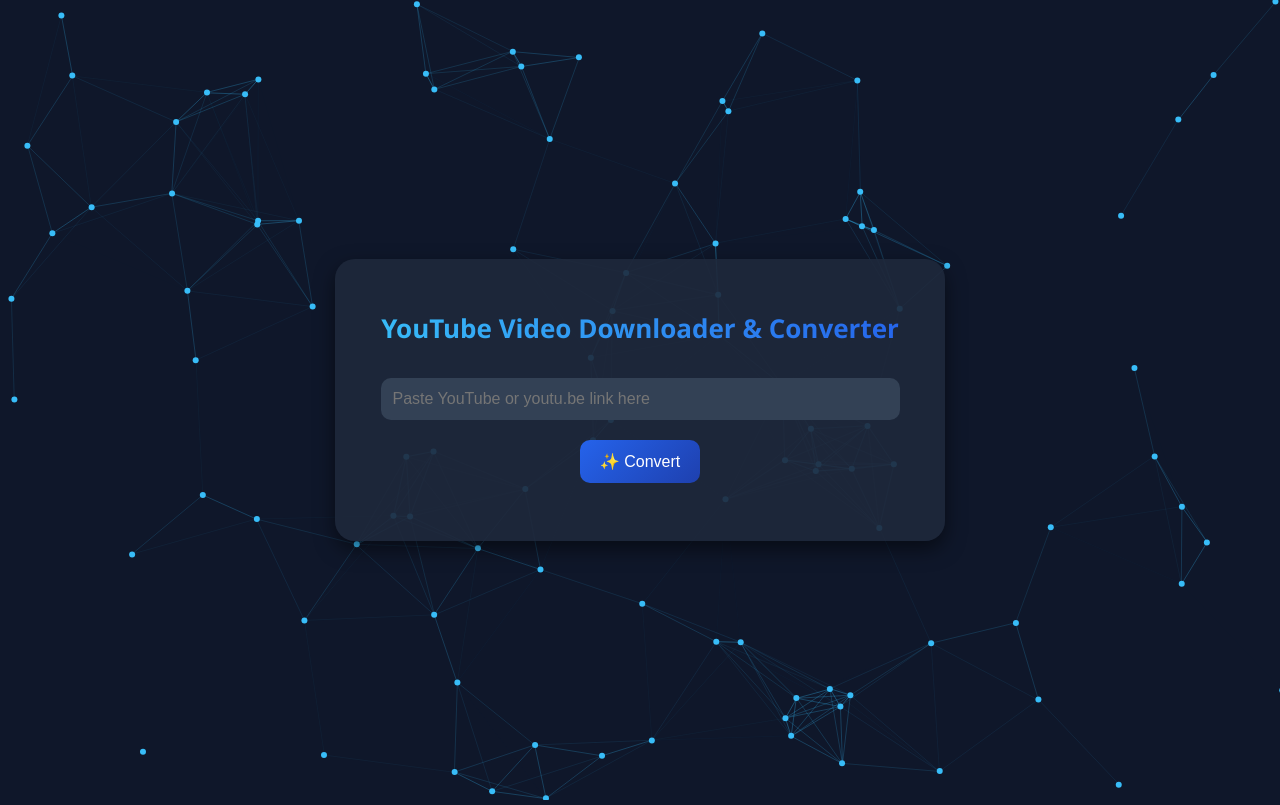
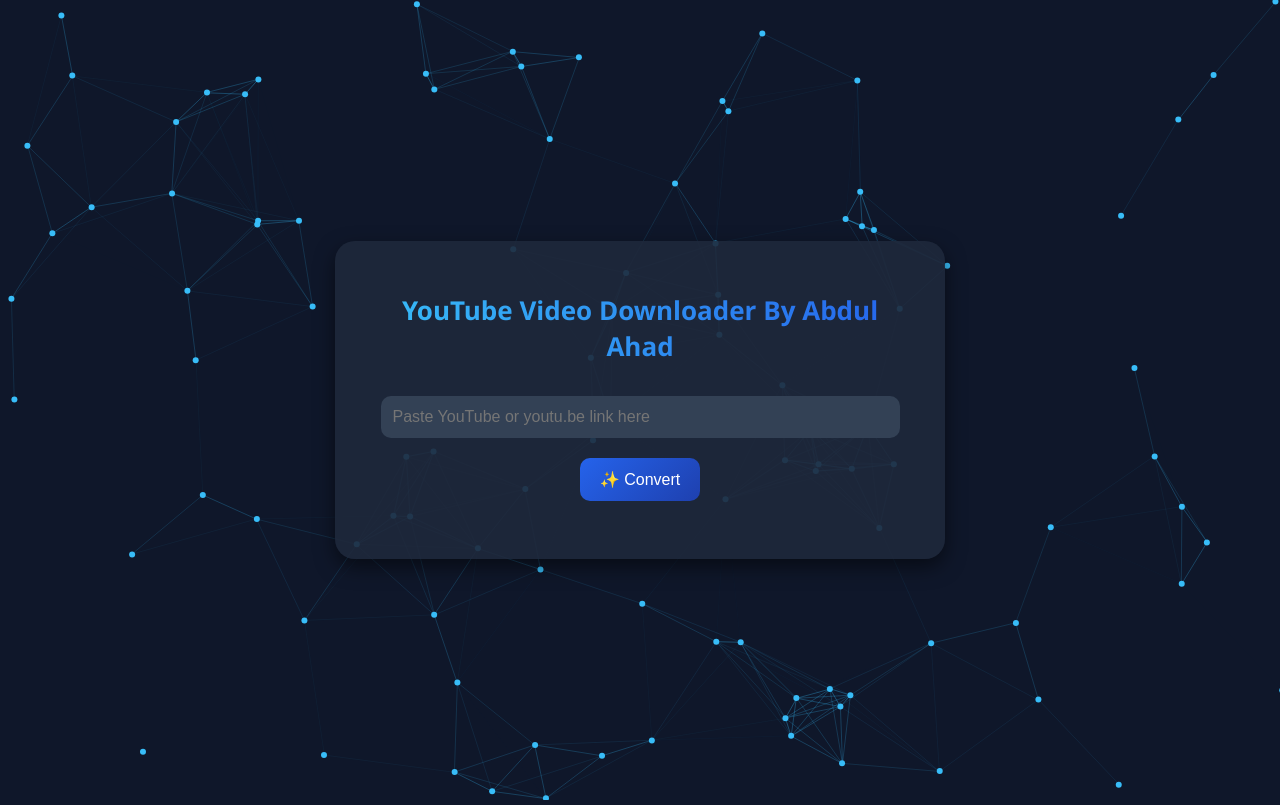
Before and after one commit to Abdul-Ahadexpo/Doro-tools-, a plain HTML site: page index.html in a window 1280 px wide. Drawn offline with nearby package versions, Linux system fonts and the light colour scheme.

Commit message:
Update index.html

```diff
--- a/index.html
+++ b/index.html
@@ -3,7 +3,7 @@
 <head>
   <meta charset="UTF-8" />
   <meta name="viewport" content="width=device-width, initial-scale=1.0"/>
-  <title>YouTube Video Downloader & Converter</title>
+  <title>YouTube Video Downloader<a/></title>
   <style>
     body {
       font-family: 'Segoe UI', Tahoma, Geneva, Verdana, sans-serif;
@@ -99,7 +99,7 @@
 <body>
   <div id="particles-js"></div>
   <div class="container">
-    <h2>YouTube Video Downloader & Converter</h2>
+    <h2>YouTube Video Downloader By <a href="https://www.facebook.com/Nazim.AbdulAhad">Abdul Ahad</a></h2>
     <input id="ytLink" type="text" placeholder="Paste YouTube or youtu.be link here" />
     <br/>
     <button onclick="convertLink()">✨ Convert</button>
```
